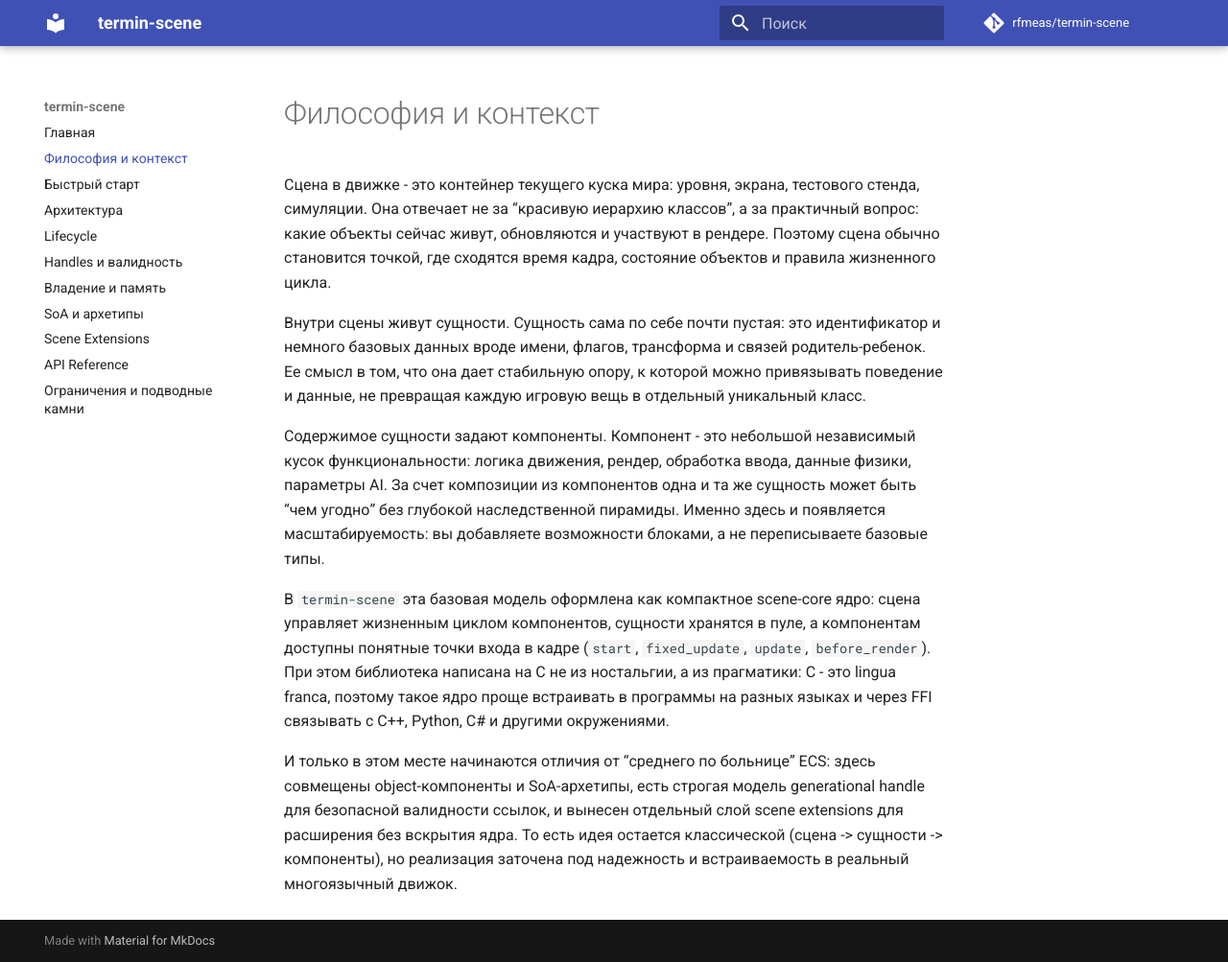
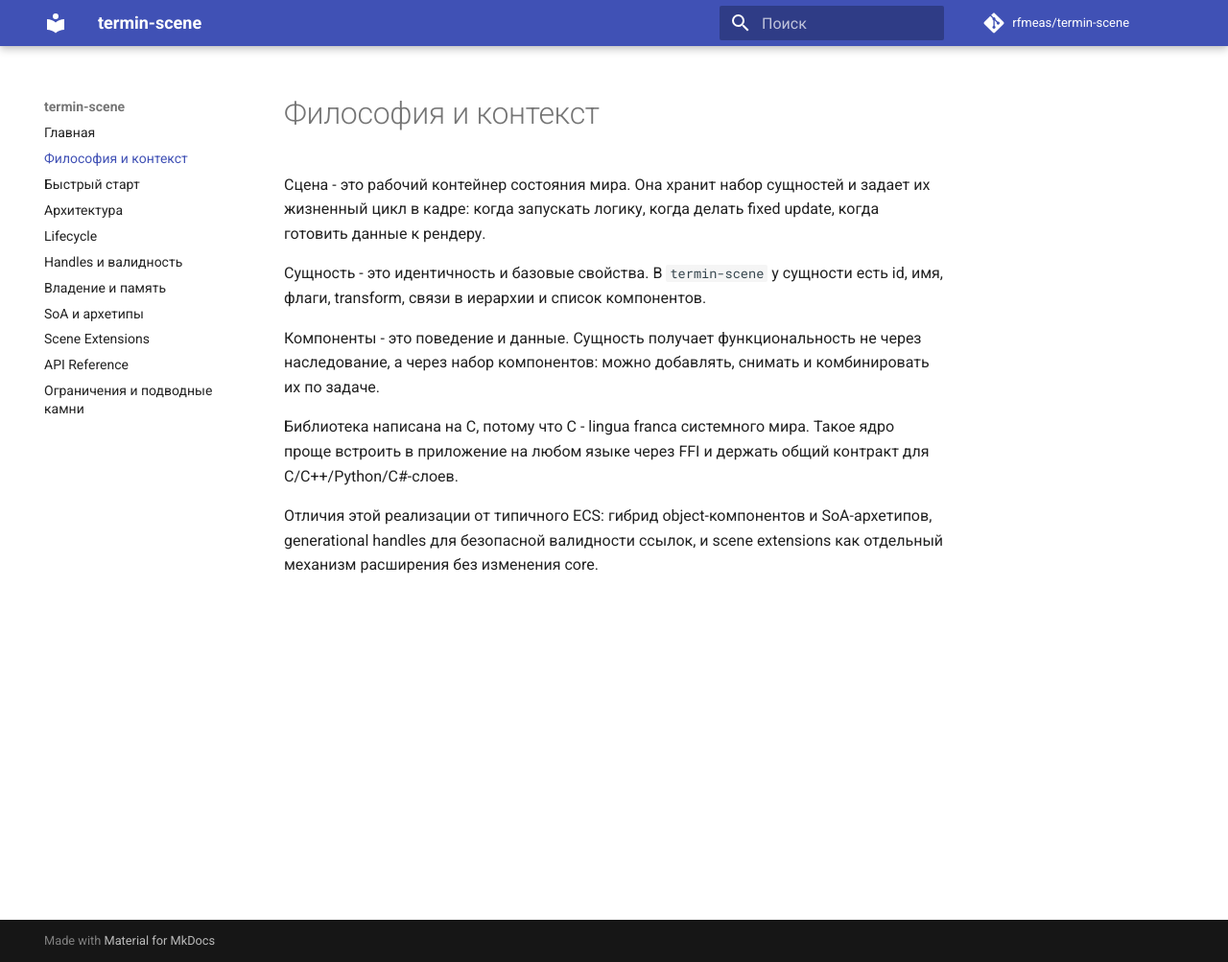
Before and after one commit to mirmik/termin-scene, an MkDocs documentation site: the page built from docs/philosophy.md, in a window 1280 px wide and 1003 px high. Shown: the whole window at 96% size. Built offline with MkDocs 1.6.1 and Material for MkDocs 9.7.7, drawn with Linux system fonts in a browser that asks for light colours; comment, search, counter and statistics services are not loaded.

Commit message:
'philosophy'

```diff
--- a/docs/philosophy.md
+++ b/docs/philosophy.md
@@ -1,11 +1,11 @@
 # Философия и контекст
 
-Сцена в движке - это контейнер текущего куска мира: уровня, экрана, тестового стенда, симуляции. Она отвечает не за “красивую иерархию классов”, а за практичный вопрос: какие объекты сейчас живут, обновляются и участвуют в рендере. Поэтому сцена обычно становится точкой, где сходятся время кадра, состояние объектов и правила жизненного цикла.
+Сцена - это рабочий контейнер состояния мира. Она хранит набор сущностей и задает их жизненный цикл в кадре: когда запускать логику, когда делать fixed update, когда готовить данные к рендеру.
 
-Внутри сцены живут сущности. Сущность сама по себе почти пустая: это идентификатор и немного базовых данных вроде имени, флагов, трансформа и связей родитель-ребенок. Ее смысл в том, что она дает стабильную опору, к которой можно привязывать поведение и данные, не превращая каждую игровую вещь в отдельный уникальный класс.
+Сущность - это идентичность и базовые свойства. В `termin-scene` у сущности есть id, имя, флаги, transform, связи в иерархии и список компонентов.
 
-Содержимое сущности задают компоненты. Компонент - это небольшой независимый кусок функциональности: логика движения, рендер, обработка ввода, данные физики, параметры AI. За счет композиции из компонентов одна и та же сущность может быть “чем угодно” без глубокой наследственной пирамиды. Именно здесь и появляется масштабируемость: вы добавляете возможности блоками, а не переписываете базовые типы.
+Компоненты - это поведение и данные. Сущность получает функциональность не через наследование, а через набор компонентов: можно добавлять, снимать и комбинировать их по задаче.
 
-В `termin-scene` эта базовая модель оформлена как компактное scene-core ядро: сцена управляет жизненным циклом компонентов, сущности хранятся в пуле, а компонентам доступны понятные точки входа в кадре (`start`, `fixed_update`, `update`, `before_render`). При этом библиотека написана на C не из ностальгии, а из прагматики: C - это lingua franca, поэтому такое ядро проще встраивать в программы на разных языках и через FFI связывать с C++, Python, C# и другими окружениями.
+Библиотека написана на C, потому что C - lingua franca системного мира. Такое ядро проще встроить в приложение на любом языке через FFI и держать общий контракт для C/C++/Python/C#-слоев.
 
-И только в этом месте начинаются отличия от “среднего по больнице” ECS: здесь совмещены object-компоненты и SoA-архетипы, есть строгая модель generational handle для безопасной валидности ссылок, и вынесен отдельный слой scene extensions для расширения без вскрытия ядра. То есть идея остается классической (сцена -> сущности -> компоненты), но реализация заточена под надежность и встраиваемость в реальный многоязычный движок.
+Отличия этой реализации от типичного ECS: гибрид object-компонентов и SoA-архетипов, generational handles для безопасной валидности ссылок, и scene extensions как отдельный механизм расширения без изменения core.
```
